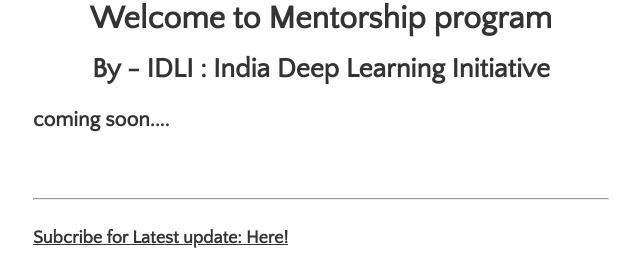
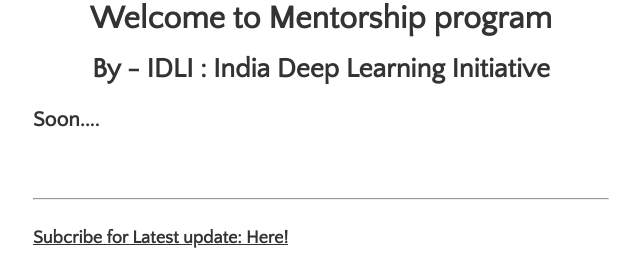
Before and after one commit to IndiaDeepLearningInitiative-IDLI/IndiaDeepLearningInitiative-IDLI.github.io, a Jekyll site: the page built from mentorship.html, in a window 1280 px wide. Shown: the part 301-568 px from the top of the page, without its empty margins (319-959 px from the left). Built offline with Jekyll 4.4.1, drawn with Linux system fonts in a browser that asks for light colours; nearby versions of some CDN libraries; comment, search, counter and statistics services are not loaded; grey boxes are pictures that could not be loaded.

Commit message:
Update mentorship.html

```diff
--- a/mentorship.html
+++ b/mentorship.html
@@ -20,4 +20,4 @@ title: Mentorship
     <span class="post-date" style="margin-top:3px"><i class="fa fa-calendar" aria-hidden="true"></i> {{ mentorship.date | date_to_string }} - <i class="fa fa-clock-o" aria-hidden="true"></i> {% include read-time.html %}</span>
   </p>
 {% endfor %}
-<h3>coming soon....</h3>
+<h3>Soon....</h3>
```
